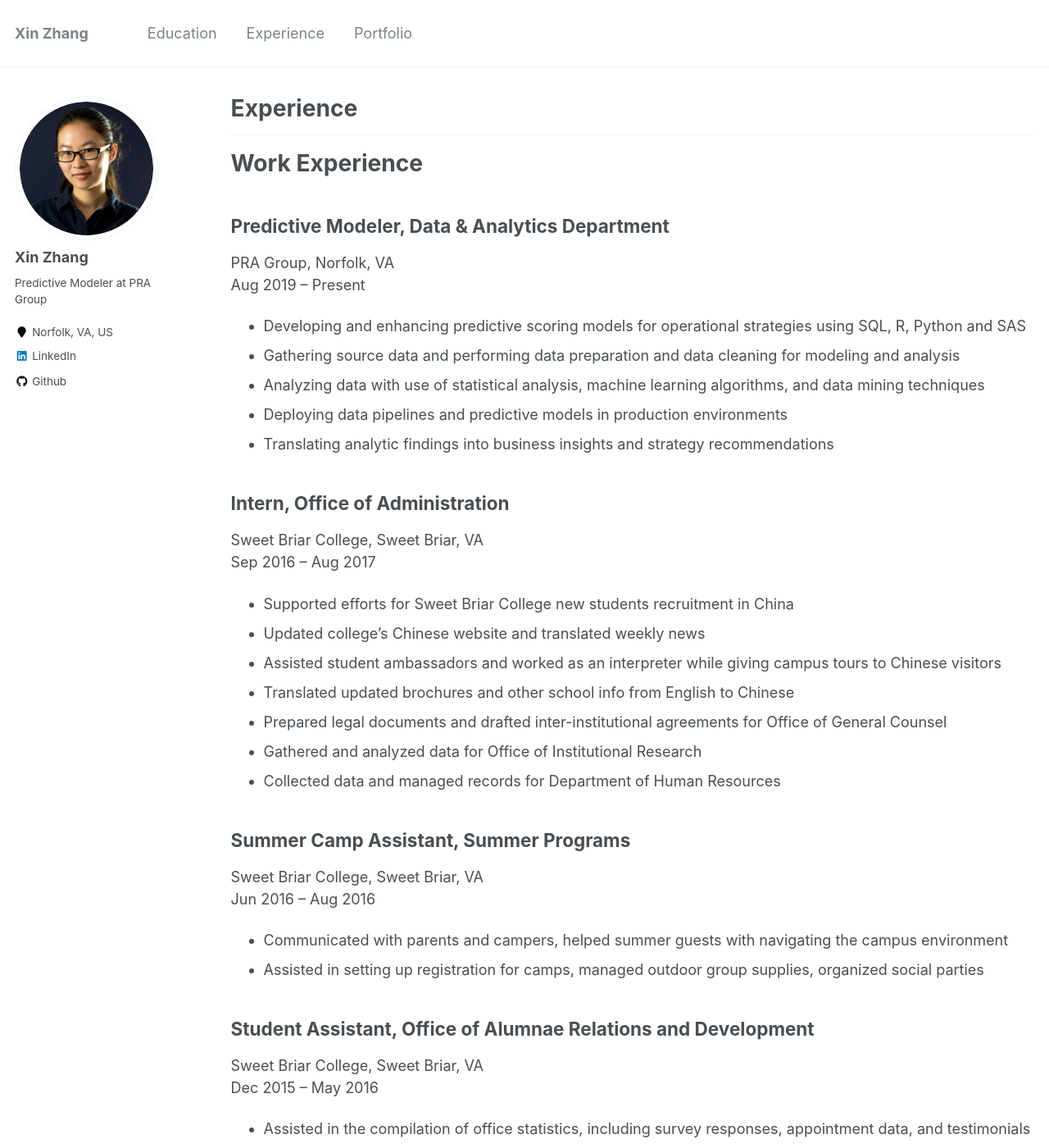
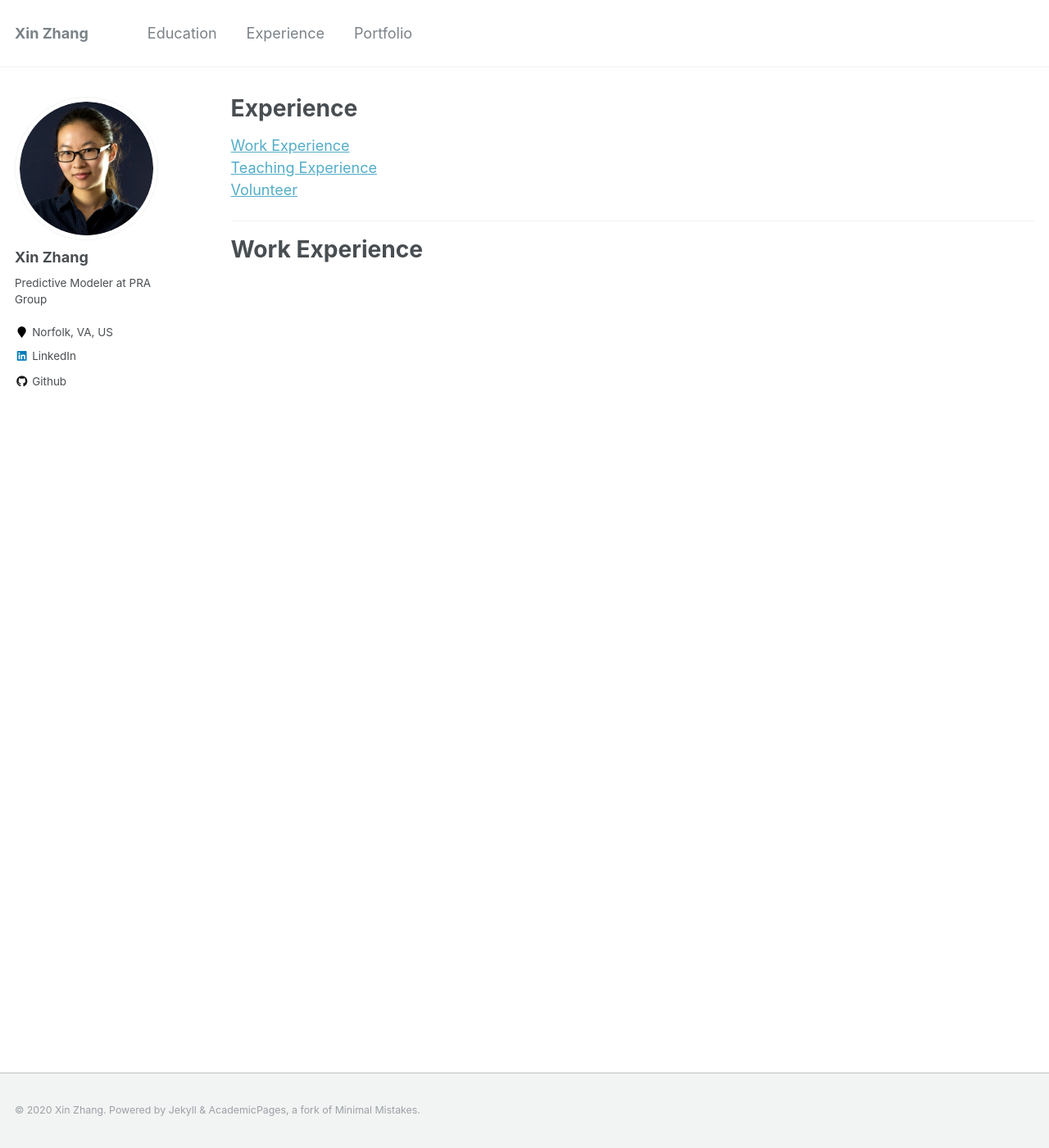
Before and after one commit to SnowingSita/SnowingSita.github.io, a Jekyll site: the page built from _pages/experience.md, in a window 1280 px wide and 1400 px high. Shown: the whole window at 82% size. Built offline with Jekyll 4.4.1, drawn with Linux system fonts in a browser that asks for light colours; some of the changed text lies outside the part shown.

Commit message:
Update experience.md

```diff
--- a/_pages/experience.md
+++ b/_pages/experience.md
@@ -5,48 +5,10 @@ permalink: /experience/
 author_profile: true
 ---
 
+[Work Experience](#work-experience)
+[Teaching Experience](#teaching-experience)
+[Volunteer](#volunteer)
+
 ---
 
 # Work Experience
-
-## Predictive Modeler, Data & Analytics Department
-PRA Group, Norfolk, VA
-Aug 2019 – Present
-- Developing and enhancing predictive scoring models for operational strategies using SQL, R, Python and SAS
-- Gathering source data and performing data preparation and data cleaning for modeling and analysis
-- Analyzing data with use of statistical analysis, machine learning algorithms, and data mining techniques
-- Deploying data pipelines and predictive models in production environments
-- Translating analytic findings into business insights and strategy recommendations
-
-## Intern, Office of Administration
-Sweet Briar College, Sweet Briar, VA
-Sep 2016 – Aug 2017
-- Supported efforts for Sweet Briar College new students recruitment in China
-- Updated college’s Chinese website and translated weekly news
-- Assisted student ambassadors and worked as an interpreter while giving campus tours to Chinese visitors
-- Translated updated brochures and other school info from English to Chinese
-- Prepared legal documents and drafted inter-institutional agreements for Office of General Counsel
-- Gathered and analyzed data for Office of Institutional Research
-- Collected data and managed records for Department of Human Resources
-
-## Summer Camp Assistant, Summer Programs
-Sweet Briar College, Sweet Briar, VA
-Jun 2016 – Aug 2016
-- Communicated with parents and campers, helped summer guests with navigating the campus environment
-- Assisted in setting up registration for camps, managed outdoor group supplies, organized social parties
-
-## Student Assistant, Office of Alumnae Relations and Development
-Sweet Briar College, Sweet Briar, VA
-Dec 2015 – May 2016
-- Assisted in the compilation of office statistics, including survey responses, appointment data, and testimonials
-- Coordinated event projects such as Reunion, Sweet Work Weeks, Homecoming Weekend, and other events
-- Collaborated and participated with other student assistants in assigned project work
-
-## Virtual Intern, Education Program Social Media Group
-The National Center for Sustainable Development, Washington, D.C.
-Jun 2016 – Sep 2016
-- Translated Sweet Briar College(SBC) and National Center for Sustainable Development(NCSD) brochures, documents and files between English and Chinese
-- Contributed most translation work to Sweet Briar Chinese website
-- Updated related news about SBC and NCSD on social media, including WeChat and Sina Weibo
-- Proofread and edited existing Chinese articles by NCSD about Sweet Briar College
-- Supported cooperated projects between NCSD and Sweet Briar College
```
